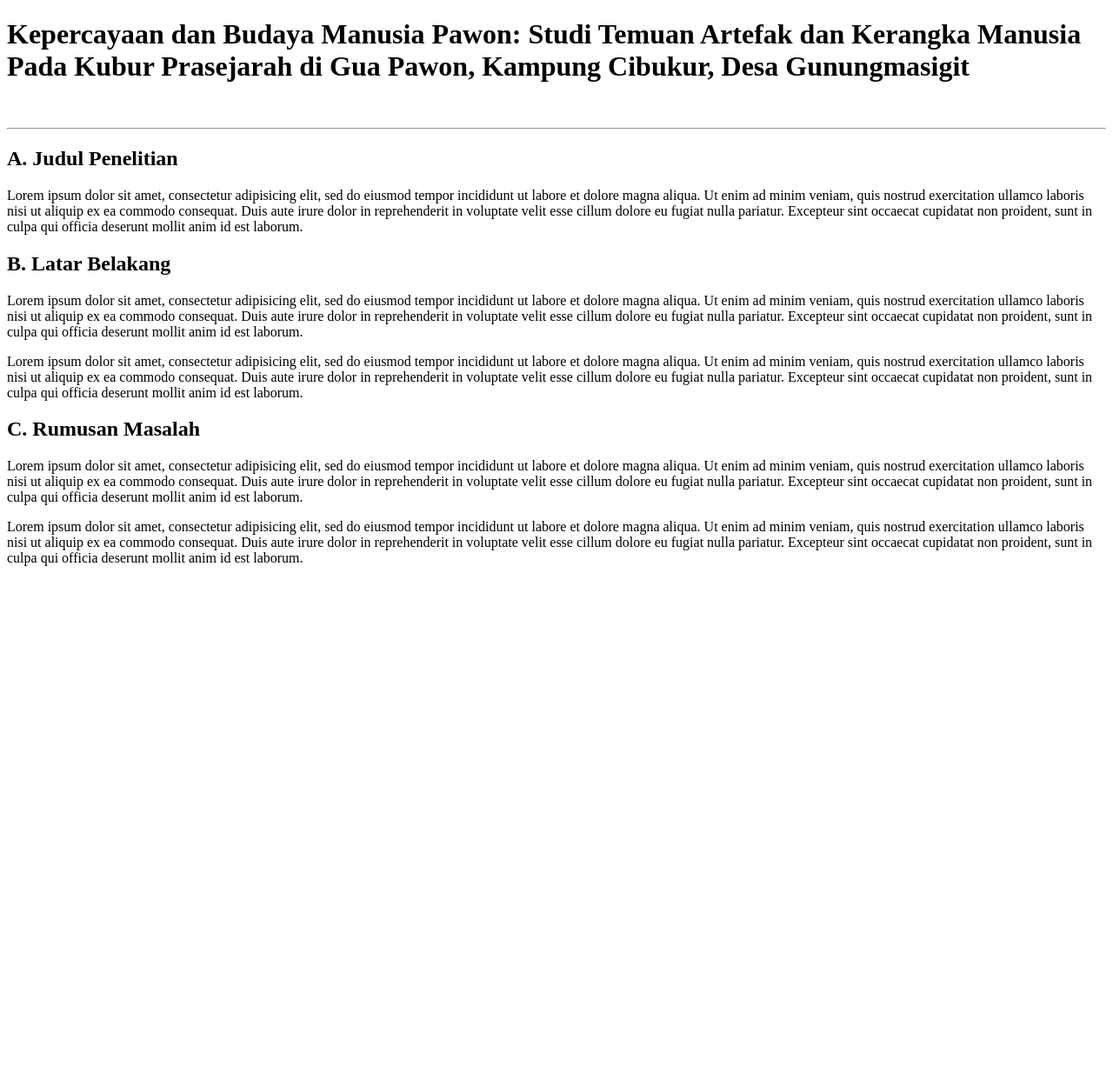
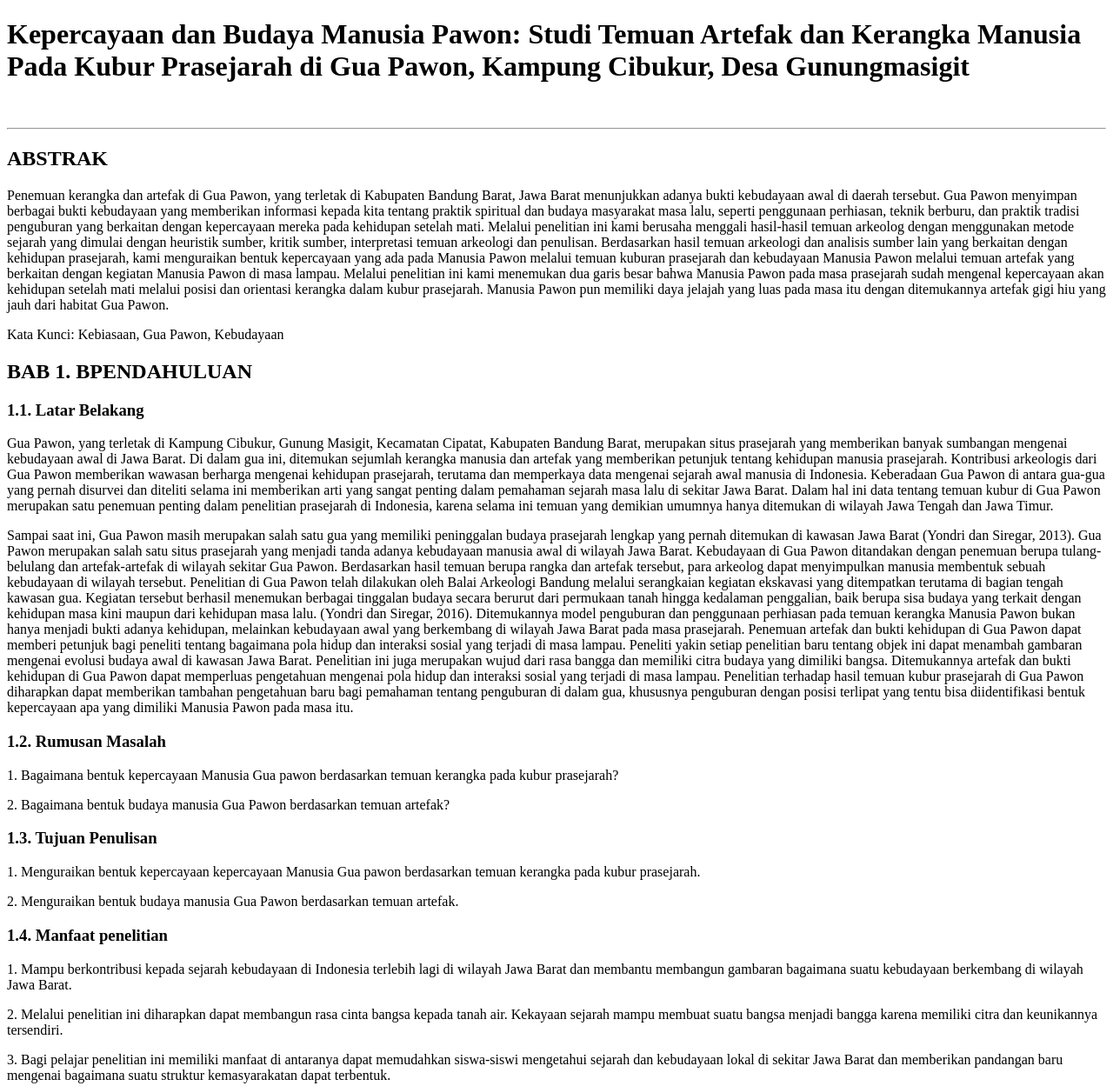
Before and after one commit to enly206/KTI2024, a plain HTML site: page index.html in a window 1280 px wide. Shown: the top 1249 px of the page at 87% size. Before the commit the page ends 800 px from the top, so only its background shows below. Drawn offline with Linux system fonts and the light colour scheme.

Commit message:
penambahan abstrak dan bab.1 pendahuluan

```diff
--- a/index.html
+++ b/index.html
@@ -12,40 +12,77 @@ Cibukur, Desa Gunungmasigit</h1>
 
 <marquee>selamat datang di website pembuatan kti 2024</marquee>
 <hr>
-<h2>A. Judul Penelitian</h2>
-<p>Lorem ipsum dolor sit amet, consectetur adipisicing elit, sed do eiusmod
-tempor incididunt ut labore et dolore magna aliqua. Ut enim ad minim veniam,
-quis nostrud exercitation ullamco laboris nisi ut aliquip ex ea commodo
-consequat. Duis aute irure dolor in reprehenderit in voluptate velit esse
-cillum dolore eu fugiat nulla pariatur. Excepteur sint occaecat cupidatat non
-proident, sunt in culpa qui officia deserunt mollit anim id est laborum.</p>
+<h2>ABSTRAK</h2>
+<p>Penemuan kerangka dan artefak di Gua Pawon, yang terletak di Kabupaten Bandung Barat,
+Jawa Barat menunjukkan adanya bukti kebudayaan awal di daerah tersebut. Gua Pawon
+menyimpan berbagai bukti kebudayaan yang memberikan informasi kepada kita tentang
+praktik spiritual dan budaya masyarakat masa lalu, seperti penggunaan perhiasan, teknik
+berburu, dan praktik tradisi penguburan yang berkaitan dengan kepercayaan mereka pada
+kehidupan setelah mati. Melalui penelitian ini kami berusaha menggali hasil-hasil temuan
+arkeolog dengan menggunakan metode sejarah yang dimulai dengan heuristik sumber, kritik
+sumber, interpretasi temuan arkeologi dan penulisan. Berdasarkan hasil temuan arkeologi dan
+analisis sumber lain yang berkaitan dengan kehidupan prasejarah, kami menguraikan bentuk
+kepercayaan yang ada pada Manusia Pawon melalui temuan kuburan prasejarah dan
+kebudayaan Manusia Pawon melalui temuan artefak yang berkaitan dengan kegiatan Manusia
+Pawon di masa lampau. Melalui penelitian ini kami menemukan dua garis besar bahwa
+Manusia Pawon pada masa prasejarah sudah mengenal kepercayaan akan kehidupan setelah
+mati melalui posisi dan orientasi kerangka dalam kubur prasejarah. Manusia Pawon pun
+memiliki daya jelajah yang luas pada masa itu dengan ditemukannya artefak gigi hiu yang
+jauh dari habitat Gua Pawon.</p>
+<p>Kata Kunci: Kebiasaan, Gua Pawon, Kebudayaan</P>
 
-<h2>B. Latar Belakang</h2>
-<p>Lorem ipsum dolor sit amet, consectetur adipisicing elit, sed do eiusmod
-tempor incididunt ut labore et dolore magna aliqua. Ut enim ad minim veniam,
-quis nostrud exercitation ullamco laboris nisi ut aliquip ex ea commodo
-consequat. Duis aute irure dolor in reprehenderit in voluptate velit esse
-cillum dolore eu fugiat nulla pariatur. Excepteur sint occaecat cupidatat non
-proident, sunt in culpa qui officia deserunt mollit anim id est laborum.</p>
-<p>Lorem ipsum dolor sit amet, consectetur adipisicing elit, sed do eiusmod
-tempor incididunt ut labore et dolore magna aliqua. Ut enim ad minim veniam,
-quis nostrud exercitation ullamco laboris nisi ut aliquip ex ea commodo
-consequat. Duis aute irure dolor in reprehenderit in voluptate velit esse
-cillum dolore eu fugiat nulla pariatur. Excepteur sint occaecat cupidatat non
-proident, sunt in culpa qui officia deserunt mollit anim id est laborum.</p>
+<h2>BAB 1. BPENDAHULUAN</h2>
+<h3>1.1. Latar Belakang</h3>
+<p>Gua Pawon, yang terletak di Kampung Cibukur, Gunung Masigit, Kecamatan Cipatat,
+Kabupaten Bandung Barat, merupakan situs prasejarah yang memberikan banyak sumbangan
+mengenai kebudayaan awal di Jawa Barat. Di dalam gua ini, ditemukan sejumlah kerangka manusia
+dan artefak yang memberikan petunjuk tentang kehidupan manusia prasejarah. Kontribusi arkeologis
+dari Gua Pawon memberikan wawasan berharga mengenai kehidupan prasejarah, terutama dan
+memperkaya data mengenai sejarah awal manusia di Indonesia. Keberadaan Gua Pawon di antara
+gua-gua yang pernah disurvei dan diteliti selama ini memberikan arti yang sangat penting dalam
+pemahaman sejarah masa lalu di sekitar Jawa Barat. Dalam hal ini data tentang temuan kubur di Gua
+Pawon merupakan satu penemuan penting dalam penelitian prasejarah di Indonesia, karena selama ini
+temuan yang demikian umumnya hanya ditemukan di wilayah Jawa Tengah dan Jawa Timur.</p>
+<p>Sampai saat ini, Gua Pawon masih merupakan salah satu gua yang memiliki peninggalan budaya
+prasejarah lengkap yang pernah ditemukan di kawasan Jawa Barat (Yondri dan Siregar, 2013). Gua
+Pawon merupakan salah satu situs prasejarah yang menjadi tanda adanya kebudayaan manusia awal di
+wilayah Jawa Barat. Kebudayaan di Gua Pawon ditandakan dengan penemuan berupa tulang-belulang
+dan artefak-artefak di wilayah sekitar Gua Pawon. Berdasarkan hasil temuan berupa rangka dan
+artefak tersebut, para arkeolog dapat menyimpulkan manusia membentuk sebuah kebudayaan di
+wilayah tersebut. Penelitian di Gua Pawon telah dilakukan oleh Balai Arkeologi Bandung melalui
+serangkaian kegiatan ekskavasi yang ditempatkan terutama di bagian tengah kawasan gua. Kegiatan
+tersebut berhasil menemukan berbagai tinggalan budaya secara berurut dari permukaan tanah hingga
+kedalaman penggalian, baik berupa sisa budaya yang terkait dengan kehidupan masa kini maupun
+dari kehidupan masa lalu. (Yondri dan Siregar, 2016). Ditemukannya model penguburan dan
+penggunaan perhiasan pada temuan kerangka Manusia Pawon bukan hanya menjadi bukti adanya
+kehidupan, melainkan kebudayaan awal yang berkembang di wilayah Jawa Barat pada masa
+prasejarah. Penemuan artefak dan bukti kehidupan di Gua Pawon dapat memberi petunjuk bagi
+peneliti tentang bagaimana pola hidup dan interaksi sosial yang terjadi di masa lampau. Peneliti yakin
+setiap penelitian baru tentang objek ini dapat menambah gambaran mengenai evolusi budaya awal di
+kawasan Jawa Barat. Penelitian ini juga merupakan wujud dari rasa bangga dan memiliki citra budaya
+yang dimiliki bangsa. Ditemukannya artefak dan bukti kehidupan di Gua Pawon dapat memperluas
+pengetahuan mengenai pola hidup dan interaksi sosial yang terjadi di masa lampau. Penelitian
+terhadap hasil temuan kubur prasejarah di Gua Pawon diharapkan dapat memberikan tambahan
+pengetahuan baru bagi pemahaman tentang penguburan di dalam gua, khususnya penguburan dengan
+posisi terlipat yang tentu bisa diidentifikasi bentuk kepercayaan apa yang dimiliki Manusia Pawon
+pada masa itu.</p>
 
-<h2>C. Rumusan Masalah</h2>
-<p>Lorem ipsum dolor sit amet, consectetur adipisicing elit, sed do eiusmod
-tempor incididunt ut labore et dolore magna aliqua. Ut enim ad minim veniam,
-quis nostrud exercitation ullamco laboris nisi ut aliquip ex ea commodo
-consequat. Duis aute irure dolor in reprehenderit in voluptate velit esse
-cillum dolore eu fugiat nulla pariatur. Excepteur sint occaecat cupidatat non
-proident, sunt in culpa qui officia deserunt mollit anim id est laborum.</p>
-<p>Lorem ipsum dolor sit amet, consectetur adipisicing elit, sed do eiusmod
-tempor incididunt ut labore et dolore magna aliqua. Ut enim ad minim veniam,
-quis nostrud exercitation ullamco laboris nisi ut aliquip ex ea commodo
-consequat. Duis aute irure dolor in reprehenderit in voluptate velit esse
-cillum dolore eu fugiat nulla pariatur. Excepteur sint occaecat cupidatat non
-proident, sunt in culpa qui officia deserunt mollit anim id est laborum.</p>
+<h3>1.2. Rumusan Masalah</h3>
+<p>1. Bagaimana bentuk kepercayaan Manusia Gua pawon berdasarkan temuan kerangka pada
+kubur prasejarah?</p>
+<p>2. Bagaimana bentuk budaya manusia Gua Pawon berdasarkan temuan artefak?</p>
+<h3>1.3. Tujuan Penulisan</h3>
+<P>1. Menguraikan bentuk kepercayaan kepercayaan Manusia Gua pawon berdasarkan temuan
+kerangka pada kubur prasejarah.</P> <p>2. Menguraikan bentuk budaya manusia Gua Pawon berdasarkan temuan artefak.</p>
+<h3>1.4. Manfaat penelitian</h3>
+<p>1. Mampu berkontribusi kepada sejarah kebudayaan di Indonesia terlebih lagi di wilayah Jawa
+Barat dan membantu membangun gambaran bagaimana suatu kebudayaan berkembang di
+wilayah Jawa Barat.</p> <p>2. Melalui penelitian ini diharapkan dapat membangun rasa cinta bangsa kepada tanah air.
+Kekayaan sejarah mampu membuat suatu bangsa menjadi bangga karena memiliki citra dan
+keunikannya tersendiri.</p> <p>3. Bagi pelajar penelitian ini memiliki manfaat di antaranya dapat memudahkan siswa-siswi
+mengetahui sejarah dan kebudayaan lokal di sekitar Jawa Barat dan memberikan pandangan
+baru mengenai bagaimana suatu struktur kemasyarakatan dapat terbentuk.</p> <p>4. Bagi masyarakat adanya penelitian ini diharapkan menambah khasanah pengetahuan manusia
+purba. Selain itu masyarakat dapat memperbaiki kebiasaan yang memiliki potensi buruk
+kepada lingkungan cagar budaya.</p>
 </body>
 </html>
```
